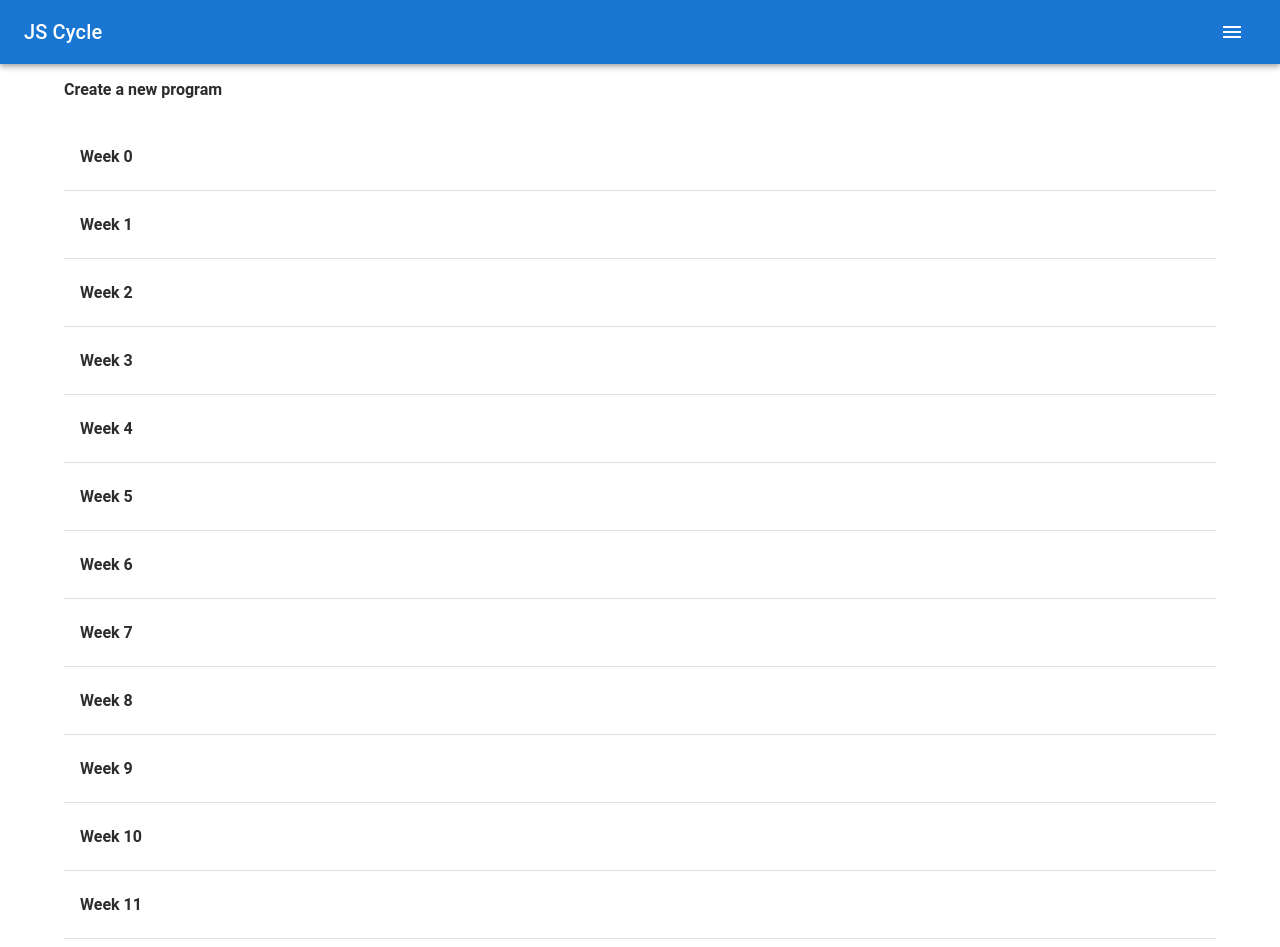
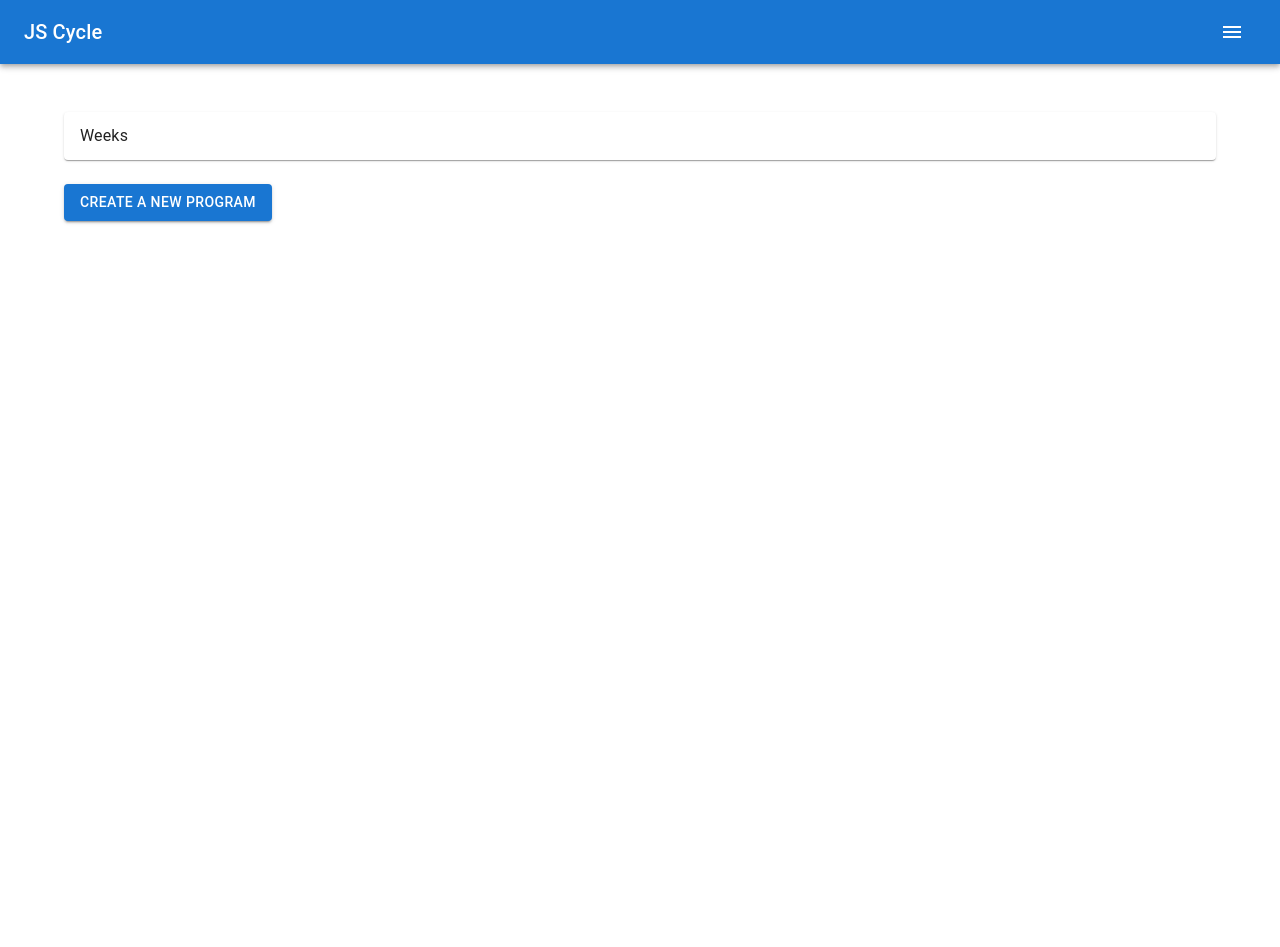
Before and after one commit to ChristopherFotos/jscycle-app, a React (Create React App) app: page /#/ in a window 1280 px wide. After the commit the page ends 800 px from the top, so only its background shows below. Built offline with nearby package versions, Linux system fonts and the light colour scheme.

Commit message:
add weeks accordion

```diff
--- a/src/App.scss
+++ b/src/App.scss
@@ -1,6 +1,10 @@
 body {
 	margin: 0;
 	padding: 0;
+}
+
+.weeks {
+	margin: 3rem 0;
 }
 
 a {
--- a/src/components/Program.jsx
+++ b/src/components/Program.jsx
@@ -1,14 +1,24 @@
 import React from 'react';
 import { Link } from 'react-router-dom';
-import { List, ListItemButton } from '@mui/material';
+import {
+	List,
+	ListItemButton,
+	Button,
+	Accordion,
+	AccordionSummary,
+	Typography,
+	AccordionDetails,
+} from '@mui/material';
 import '../App.scss';
 
 export default function Program({ program }) {
 	return (
-		<div>
-			<Link to={`/EditProgram`}>
-				<p className='program__btn-text'>Create a new program</p>
-			</Link>
+		<div className='weeks'>
+			<Accordion sx={{ my: '3' }}>
+				<AccordionSummary>
+					<Typography>Weeks</Typography>
+				</AccordionSummary>
+				<AccordionDetails>
 					<List className='program__week-list'>
 						{program.map((week, i) => (
 							<ListItemButton divider className='program__week' key={week + i}>
@@ -18,6 +28,13 @@ export default function Program({ program }) {
 							</ListItemButton>
 						))}
 					</List>
+				</AccordionDetails>
+			</Accordion>
+			<Link to={`/EditProgram`}>
+				<Button sx={{ my: 3 }} variant='contained'>
+					Create a new program
+				</Button>
+			</Link>
 		</div>
 	);
 }
```
Lines whose indentation alone changed are shown as unchanged.
